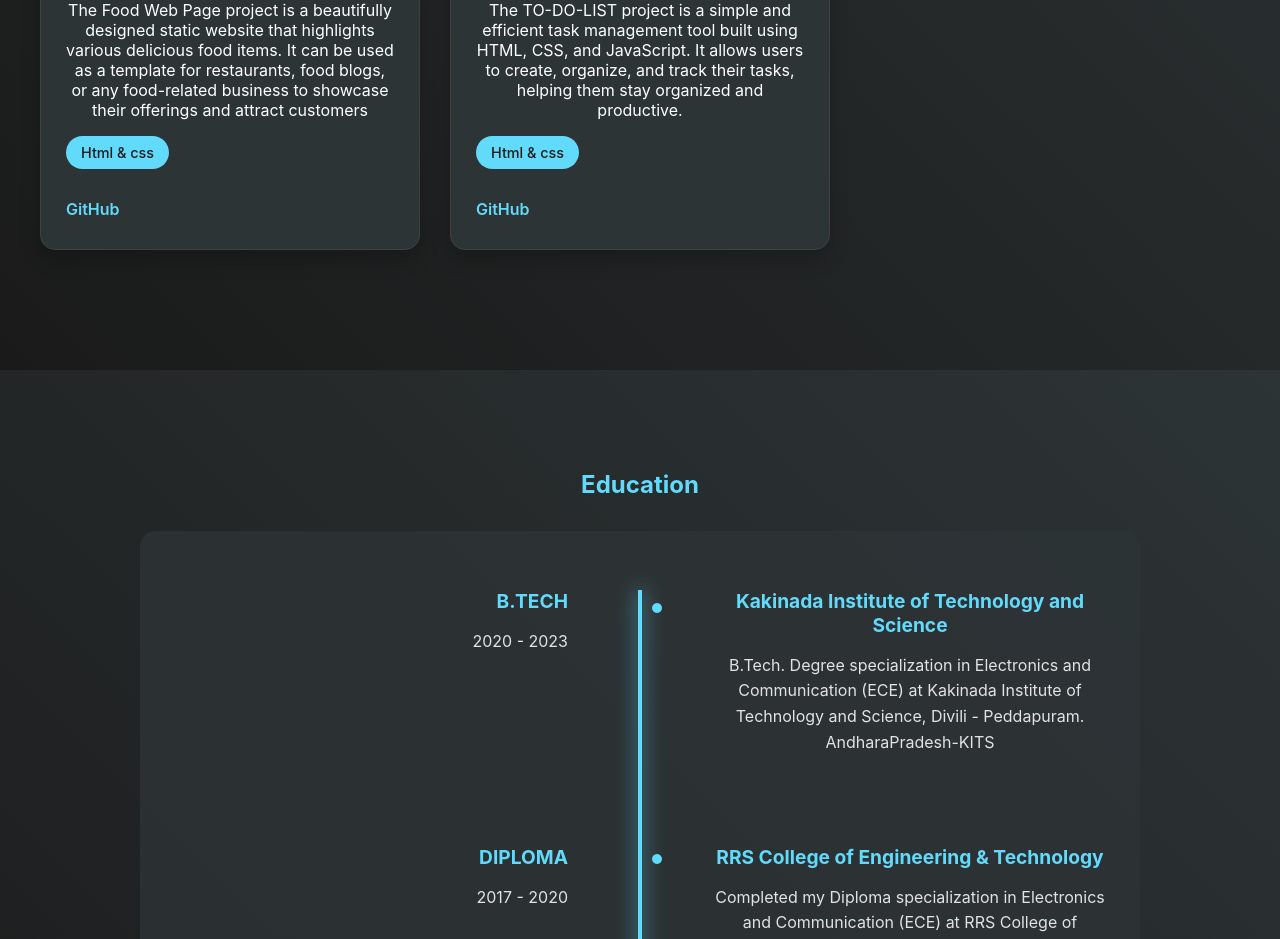
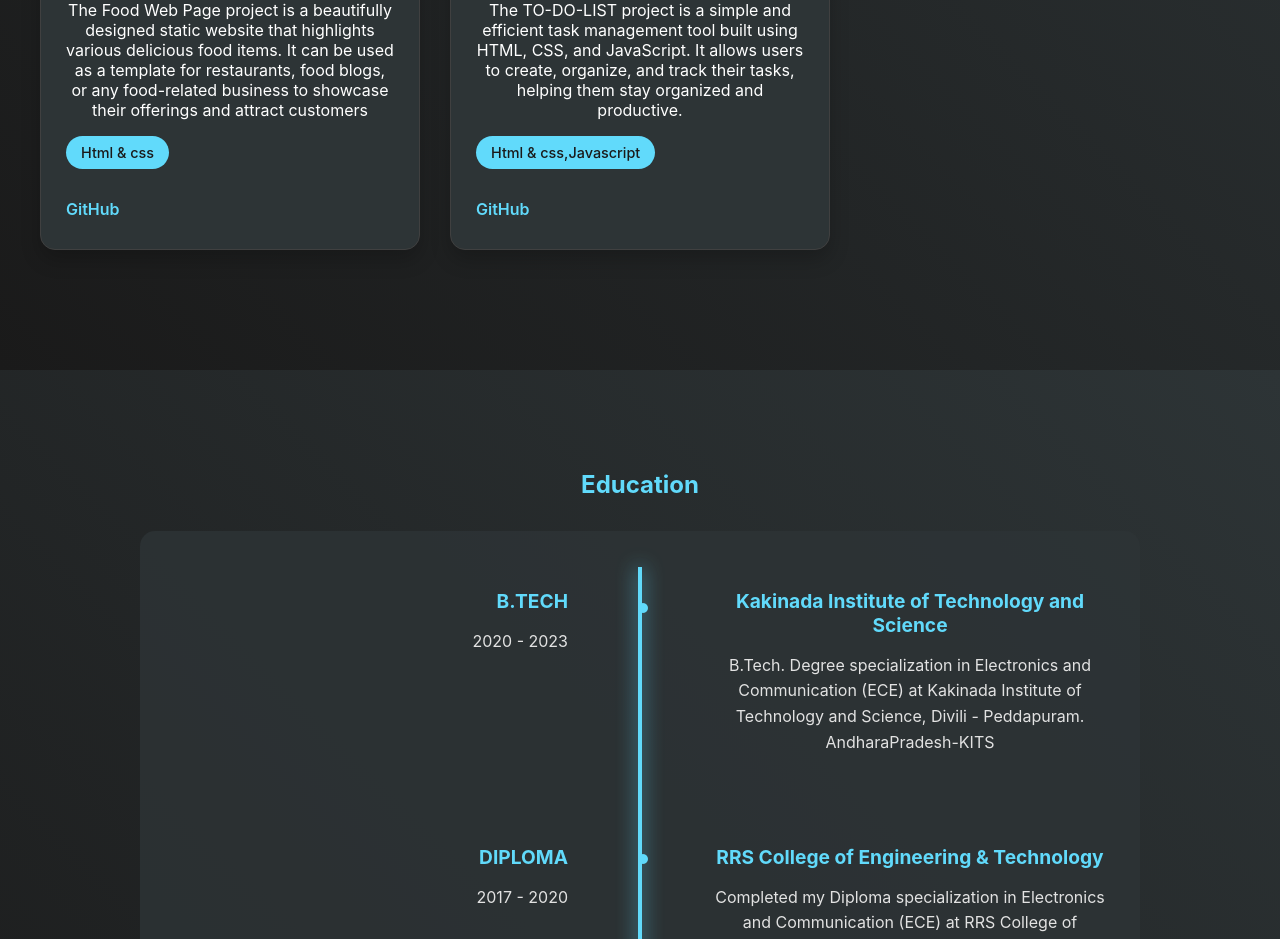
Before and after one commit to Kosurisriganesh/portfolio, a React (Create React App) app: page / in a window 1280 px wide. Shown: the part 2540-3479 px from the top of the page. Built offline with nearby package versions, Linux system fonts and the light colour scheme.

Commit message:
done one small change in this

```diff
--- a/src/Components/Contact/Contact.js
+++ b/src/Components/Contact/Contact.js
@@ -12,6 +12,7 @@
 
     const handleSubmit = (e) => {
       e.preventDefault();
+      console.log(formData);
 
       emailjs.send(
         'service_my5lyow',
--- a/src/Components/Projects/Projects.js
+++ b/src/Components/Projects/Projects.js
@@ -30,7 +30,7 @@ const Projects = () => {
     {
       title: "TO-DO-LIST",
       description: "The TO-DO-LIST project is a simple and efficient task management tool built using HTML, CSS, and JavaScript. It allows users to create, organize, and track their tasks, helping them stay organized and productive.",
-      tech: ["Html & css"],
+      tech: ["Html & css,Javascript"],
       github: "https://github.com/Kosurisriganesh/To-Do-List"
     }
     // Add more projects
--- a/src/Components/Resume/Resume.css
+++ b/src/Components/Resume/Resume.css
@@ -19,8 +19,8 @@
     position: absolute;
     width: 4px;
     background: #61dafb;
-    top: 120px;  /* Aligns with first education item start */
-    height: 550px;  /* Exact height to match education items */
+    top: 97px;  /* Aligns with first education item start */
+    height: 600px;/* Exact height to match education items */
     left: 50%;
     transform: translateX(-50%);
     animation: glowLine 2s infinite alternate;
@@ -75,7 +75,7 @@
 .edu-right::before {
   content: '•';
   position: absolute;
-  left: -1.0rem;
+  left: -30px;
   color: #61dafb;
   font-size: 2rem;
   top: 20%;
```
